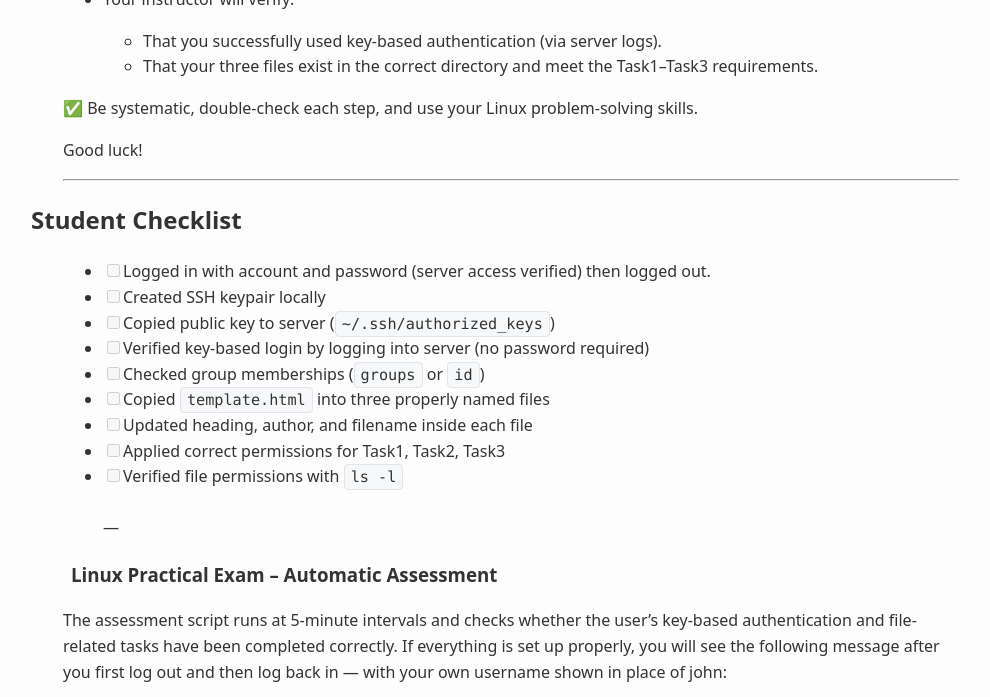
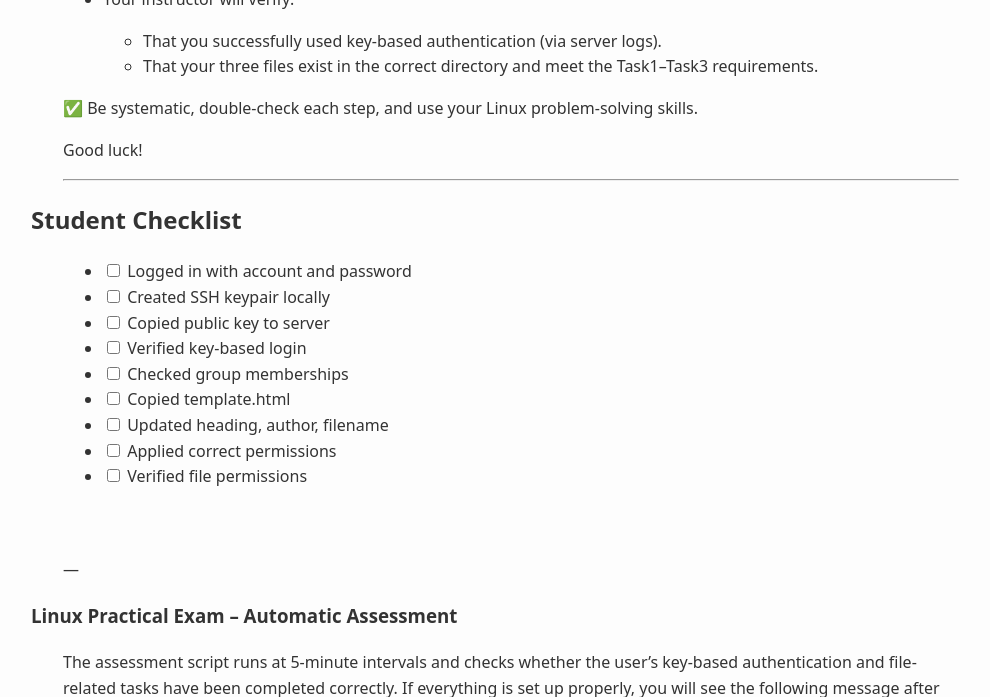
Before and after one commit to averkoc/lx, a Jekyll site: the page built from docs/practical_exam25.md, in a window 1280 px wide and 900 px high, scrolled down 1923 px, cut to the strip 0-697 px from the top of the window. Shown: the whole strip, without its empty margins (129-1119 px from the left). Built offline with Jekyll 4.4.1, drawn with Linux system fonts in a browser that asks for light colours.

Commit message:
Update practical_exam25.md

```diff
--- a/docs/practical_exam25.md
+++ b/docs/practical_exam25.md
@@ -102,15 +102,17 @@
 
 ## Student Checklist
 
-* [ ] Logged in with account and password (server access verified) then logged out.
-* [ ] Created SSH keypair locally
-* [ ] Copied public key to server (`~/.ssh/authorized_keys`)
-* [ ] Verified key-based login by logging into server (no password required)
-* [ ] Checked group memberships (`groups` or `id`)
-* [ ] Copied `template.html` into three properly named files
-* [ ] Updated heading, author, and filename inside each file
-* [ ] Applied correct permissions for Task1, Task2, Task3
-* [ ] Verified file permissions with `ls -l`
+<ul>
+  <li><input type="checkbox"> Logged in with account and password</li>
+  <li><input type="checkbox"> Created SSH keypair locally</li>
+  <li><input type="checkbox"> Copied public key to server</li>
+  <li><input type="checkbox"> Verified key-based login</li>
+  <li><input type="checkbox"> Checked group memberships</li>
+  <li><input type="checkbox"> Copied template.html</li>
+  <li><input type="checkbox"> Updated heading, author, filename</li>
+  <li><input type="checkbox"> Applied correct permissions</li>
+  <li><input type="checkbox"> Verified file permissions</li>
+</ul>
 <br><br>
 ---
 ### Linux Practical Exam – Automatic Assessment
```
